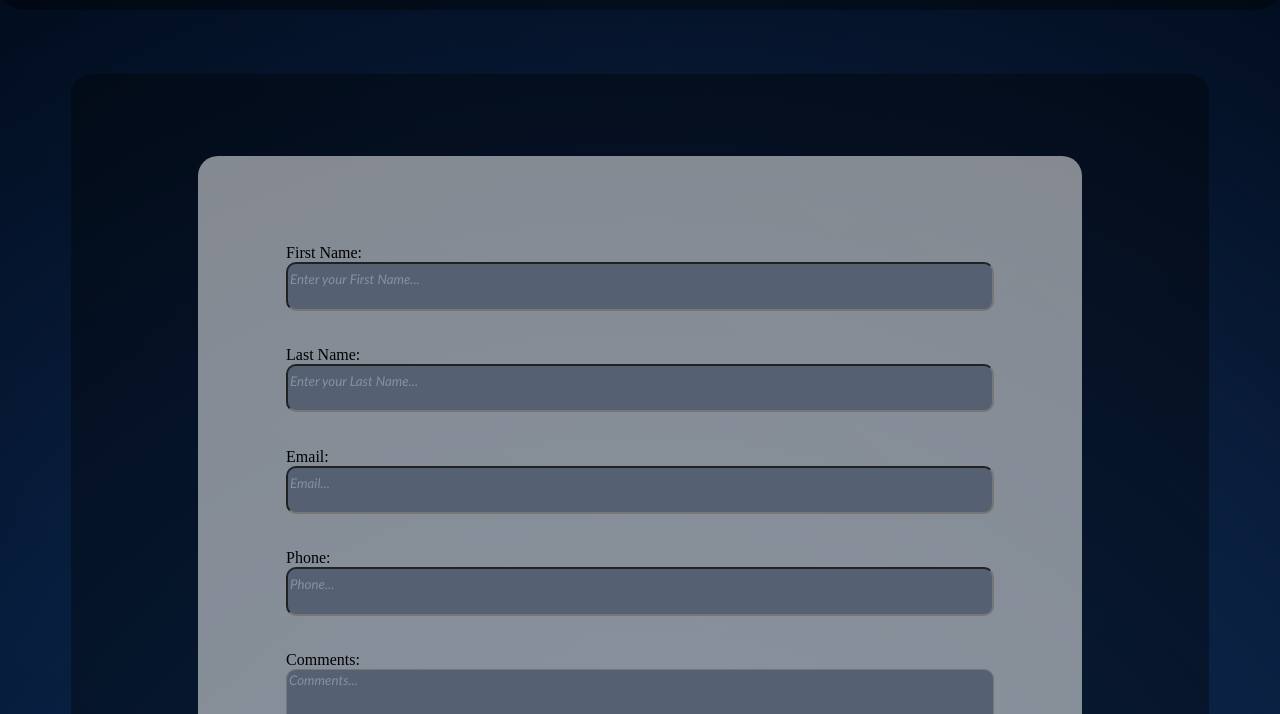
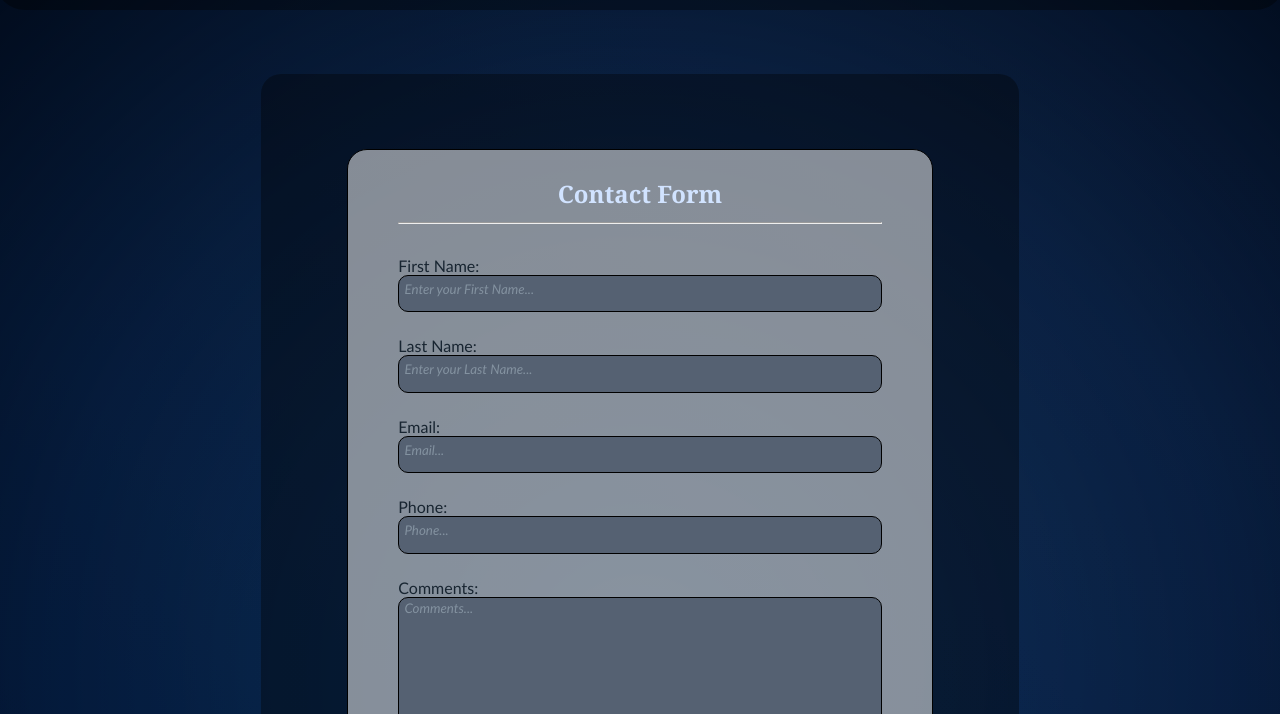
Before and after one commit to Sohail-OTU/Sohail-OTU.github.io, a plain HTML site: page Contact.html in a window 1280 px wide. Shown: the part 86-800 px from the top of the page. Drawn offline with Linux system fonts and the light colour scheme.

Commit message:
Summary
The server for form submission I tried to make using AI did not work, deleting all of it and some other changes to contact form formatting was made.

```diff
--- a/Contact.html
+++ b/Contact.html
@@ -24,22 +24,25 @@
         <div id = "contact_form_background">
             <div id = "contact_form">
                 <form action = "/submit-form" method="post">
+                    <h2 style="text-align: center; color:rgb(209, 227, 255); font-family: Cambria, Cochin, Georgia, Times, 'Times New Roman', serif;">
+                    Contact Form<hr>
+                    </h2>
                     <label id = "first_name_label" for="first_name">First Name:</label>
-                    <input type="text" id="first_name" name="first_name" required placeholder="Enter your First Name..."/>
+                    <input type="text" id="first_name" name="first_name" required placeholder=" Enter your First Name..."/>
 
                     <label id="last_name_label" for="last_name">Last Name:</label>
-                    <input type="text" id="last_name" name="last_name" required placeholder="Enter your Last Name..."/>
+                    <input type="text" id="last_name" name="last_name" required placeholder=" Enter your Last Name..."/>
 
                     <label id="email_label" for="email_">Email:</label>
-                    <input type="email" id="email_" name="email_" required placeholder="Email..."/>
+                    <input type="email" id="email_" name="email_" required placeholder=" Email..."/>
 
                     <label id="phone_label" for="phone_">Phone:</label>
-                    <input type="tel" id="phone_" name="phone_" required placeholder="Phone..."/>
+                    <input type="tel" id="phone_" name="phone_" required placeholder=" Phone..."/>
 
                     <label id="comments_label" for="comments_">Comments:</label>
-                    <textarea type="text" id="comments_" name="comments_" required placeholder="Comments..." wrap="soft"></textarea>
+                    <textarea type="text" id="comments_" name="comments_" required placeholder=" Comments..." wrap="soft"></textarea>
 
-                    <input id="submit_" type="submit" value="submit"/>
+                    <input id="submit_" type="submit" value="Submit"/>
                 </form>
             </div>
         </div>
--- a/desktop_style.css
+++ b/desktop_style.css
@@ -243,25 +243,32 @@ footer {
 #contact_form_background {
     background-color: rgba(0, 0, 0, 0.356);
     padding: 10%;
-    padding-bottom: 50%;
+    padding-bottom: 30%;
     border-radius: 20px;
     margin-top: 5%;
-    margin-left: 5%;
-    margin-right: 5%;
+    margin-left: 20%;
+    margin-right: 20%;
+    margin-bottom: -4%;
 }
 
 #contact_form {
     background-color: #ffffff83;
     padding: 10%;
     border-radius: 20px;
-    padding-bottom: 80%;
     margin-bottom: -60%;
-    margin-top: -5%;
+    margin-top: -10%;
+    margin-right: -8%;
+    margin-left: -8%;
+    border: 1px solid black;
 }
 
 form {
     display:flex;
     flex-direction:column;
+}
+
+form h2 {
+    margin-top: -5%;
 }
 
 form input {
@@ -278,21 +285,21 @@ form input {
 
 input {
     background-color:#556172;
-    border-style: 1px solid black;
     border-radius: 10px;
     padding-bottom: 3%;
     font-family: 'Trebuchet MS', 'Lucida Sans Unicode', 'Lucida Grande', 'Lucida Sans', Arial, sans-serif;
     color: #FFFFFFd3;
     padding-top: 1%;
+    border: 1px solid black;
 }
 
 textarea {
     background-color:#556172;
-    border-style: 1px solid black;
     border-radius: 10px;
     padding-bottom: 30%;
     font-family:'Trebuchet MS', 'Lucida Sans Unicode', 'Lucida Grande', 'Lucida Sans', Arial, sans-serif;
     color: #ffffffd3;
+    border: 1px solid black;
 }
 
 textarea::placeholder {
@@ -310,3 +317,8 @@ input:focus, textarea:focus {
     outline:none;
     box-shadow: none;
 }
+
+label {
+    color: rgb(24, 37, 49);
+    font-family:'Trebuchet MS', 'Lucida Sans Unicode', 'Lucida Grande', 'Lucida Sans', Arial, sans-serif;
+}
```
Also changed, not shown: Homepage.html (+1 -2 lines), package.json (deleted, +0 -17 lines), server.js (deleted, +0 -39 lines), 1 other file.
